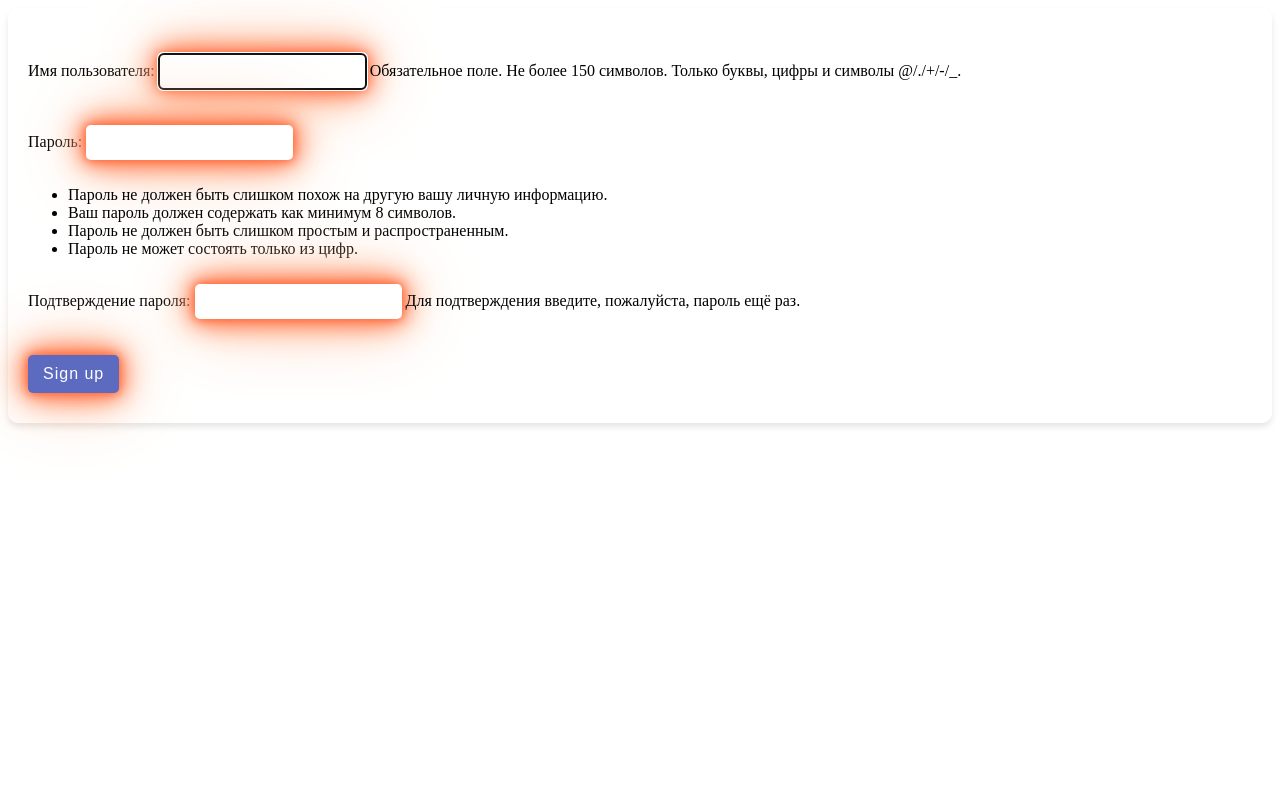
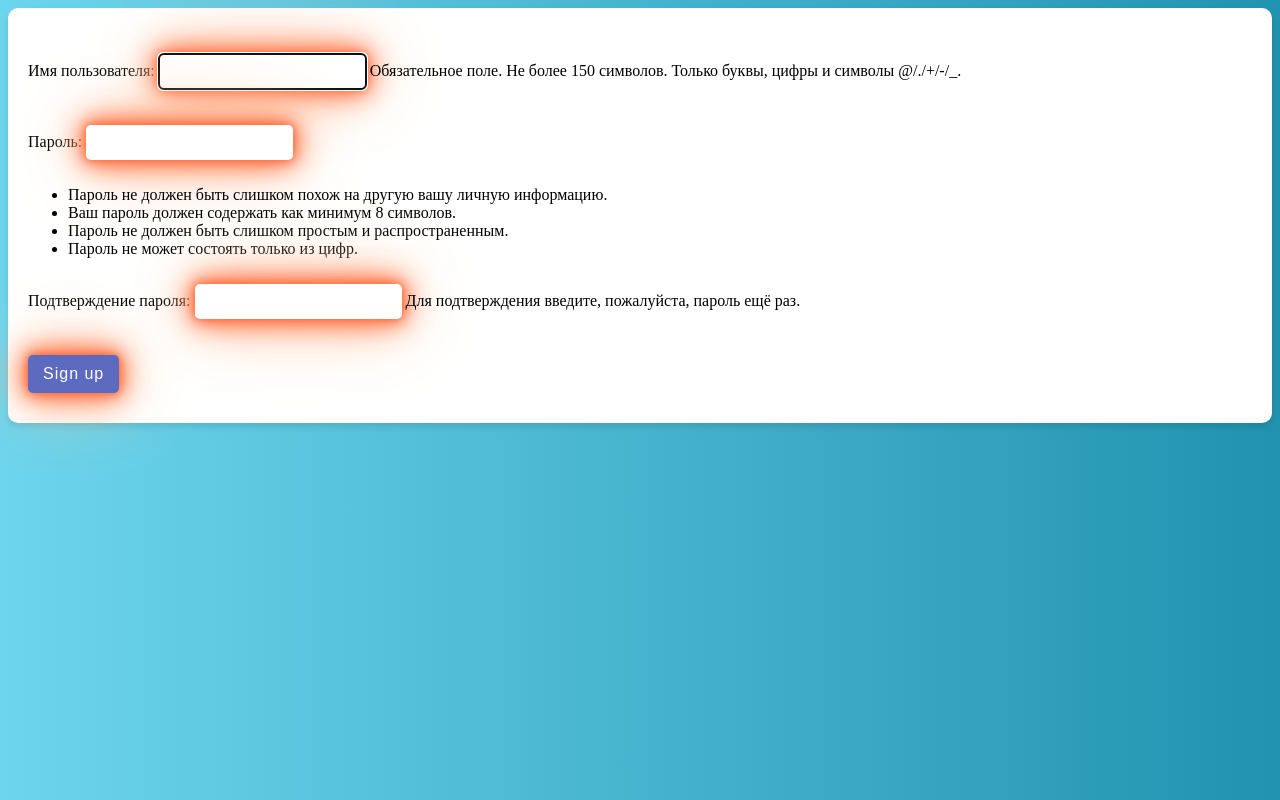
Before and after one commit to ErdniSamkhaev/mytodolist, a Django app: page /signup/ in a window 1280 px wide. Run offline with Django 4.2, Linux system fonts and the light colour scheme.

Commit message:
почти ничего не стал менять, думаю для начало пойдет

```diff
--- a/tasks/models.py
+++ b/tasks/models.py
@@ -16,6 +16,9 @@ class Task(models.Model):
     deadline = models.DateTimeField(null=True, blank=True)
     owner = models.ForeignKey(settings.AUTH_USER_MODEL, on_delete=models.CASCADE)
 
+    def get_priority_display(self):
+        return dict(self.PRIORITY_CHOICES).get(self.priority, '')
+
 
 class Tag(models.Model):
     name = models.CharField(max_length=50)
--- a/tasks/static/css/login.css
+++ b/tasks/static/css/login.css
@@ -20,6 +20,7 @@ body, html {
   z-index: 2;
 }
 
+
 h2 {
   text-align: center;
   margin-bottom: 20px;
@@ -33,7 +34,7 @@ form {
   padding-right: 2em;
   padding-bottom: 0.4em;
   background-color: #171717;
-  border-radius: 20px;
+  border-radius: 0;
 }
 
 input[type="text"],
--- a/tasks/static/css/signup.css
+++ b/tasks/static/css/signup.css
@@ -1,3 +1,5 @@
+/* signup.css */
+
 @keyframes burning {
   0% {
     box-shadow: 0 0 10px #FF3D00, 0 0 20px #FF3D00, 0 0 30px #FF3D00, 0 0 40px #FF6E40, 0 0 70px #FF9E80;
@@ -8,6 +10,20 @@
   100% {
     box-shadow: 0 0 10px #FF3D00, 0 0 20px #FF3D00, 0 0 30px #FF3D00, 0 0 40px #FF6E40, 0 0 70px #FF9E80;
   }
+}
+
+body {
+  overflow: hidden; /* Чтобы избежать прокрутки фона */
+}
+
+.background {
+  position: fixed;
+  top: 0;
+  left: 0;
+  width: 100%;
+  height: 100%;
+  background: linear-gradient(to right, #6dd5ed, #2193b0);
+  z-index: -1; /* Помещаем фон за форму */
 }
 
 form {
--- a/tasks/templates/registration/login.html
+++ b/tasks/templates/registration/login.html
@@ -20,6 +20,5 @@
             </form>
         </div>
     </div>
-    <script src="{% static 'js/login.js' %}" defer></script>
 </body>
 </html>
--- a/tasks/templates/registration/signup.html
+++ b/tasks/templates/registration/signup.html
@@ -8,6 +8,7 @@
     <script src="{% static 'js/signup.js' %}" defer></script>
 </head>
 <body>
+    <div class="background"></div>
     <form method="post">
         {% csrf_token %}
         {{ form.as_p }}
--- a/tasks/templates/tasks/list.html
+++ b/tasks/templates/tasks/list.html
@@ -9,7 +9,6 @@
 <body>
 <div class="container mt-4">
     <nav class="navbar navbar-expand-lg navbar-light bg-light">
-        <a class="navbar-brand" href="{% url 'task_list' %}">Менеджер задач</a>
         <button class="navbar-toggler" type="button" data-toggle="collapse" data-target="#navbarNavAltMarkup"
                 aria-controls="navbarNavAltMarkup" aria-expanded="false" aria-label="Toggle navigation">
             <span class="navbar-toggler-icon"></span>
@@ -39,6 +38,10 @@
                             </label>
                             <span class="task-title{% if task.completed %} completed{% endif %}">{{ task.title }}</span>
                             <span class="badge badge-{{ task.completed|yesno:'success,danger' }}">{{ task.completed|yesno:'Выполнено,В процессе' }}</span>
+                            <span class="badge badge-info">{{ task.get_priority_display }}</span>
+                            <!-- Отображение приоритета -->
+                            <span class="badge badge-secondary">{{ task.deadline|date:"d.m.Y" }}</span>
+                            <!-- Отображение даты -->
                         </div>
                         <div>
                             <button class="btn btn-info btn-sm" onclick="editTask({{ task.id }})">Редактировать</button>
@@ -47,6 +50,7 @@
                     </li>
                 {% endfor %}
             </ul>
+
         </div>
     </div>
 </div>
```
Also changed, not shown: tasks/forms.py (+13 -4 lines), db.sqlite3.
